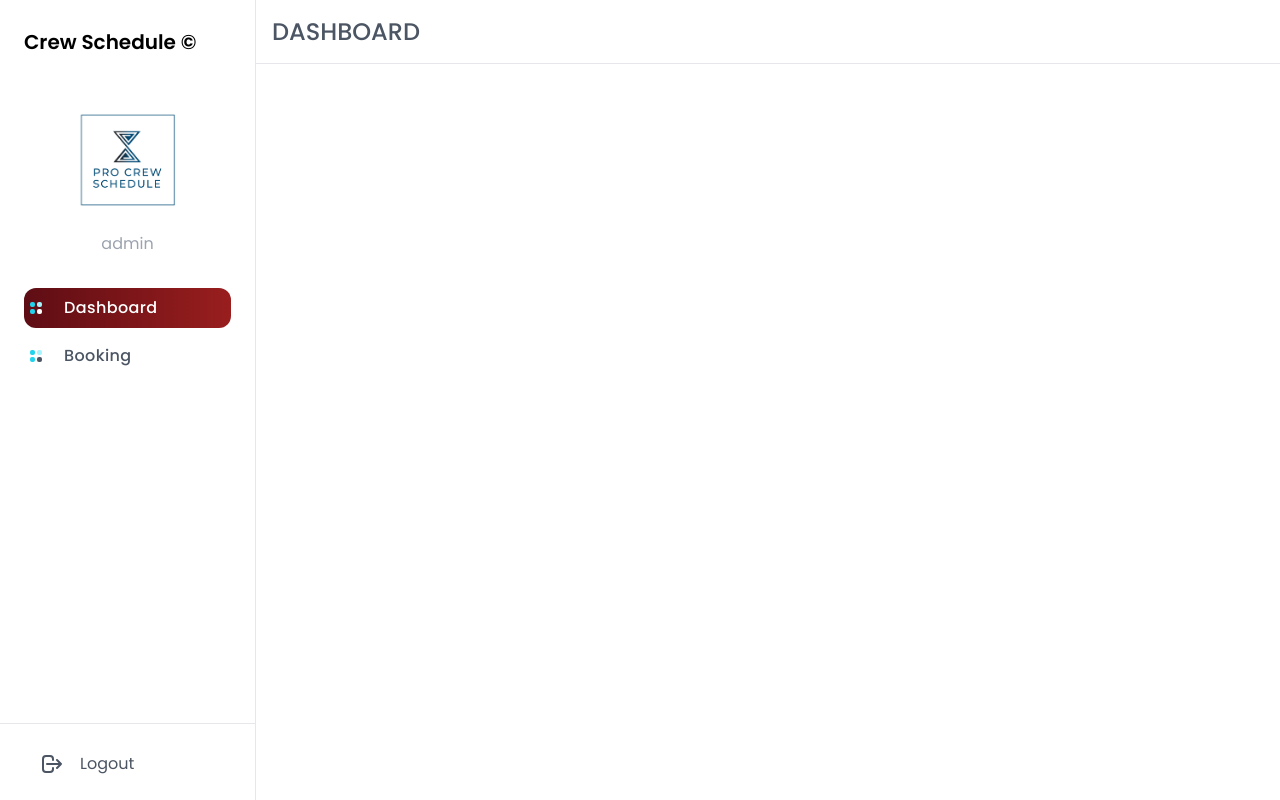
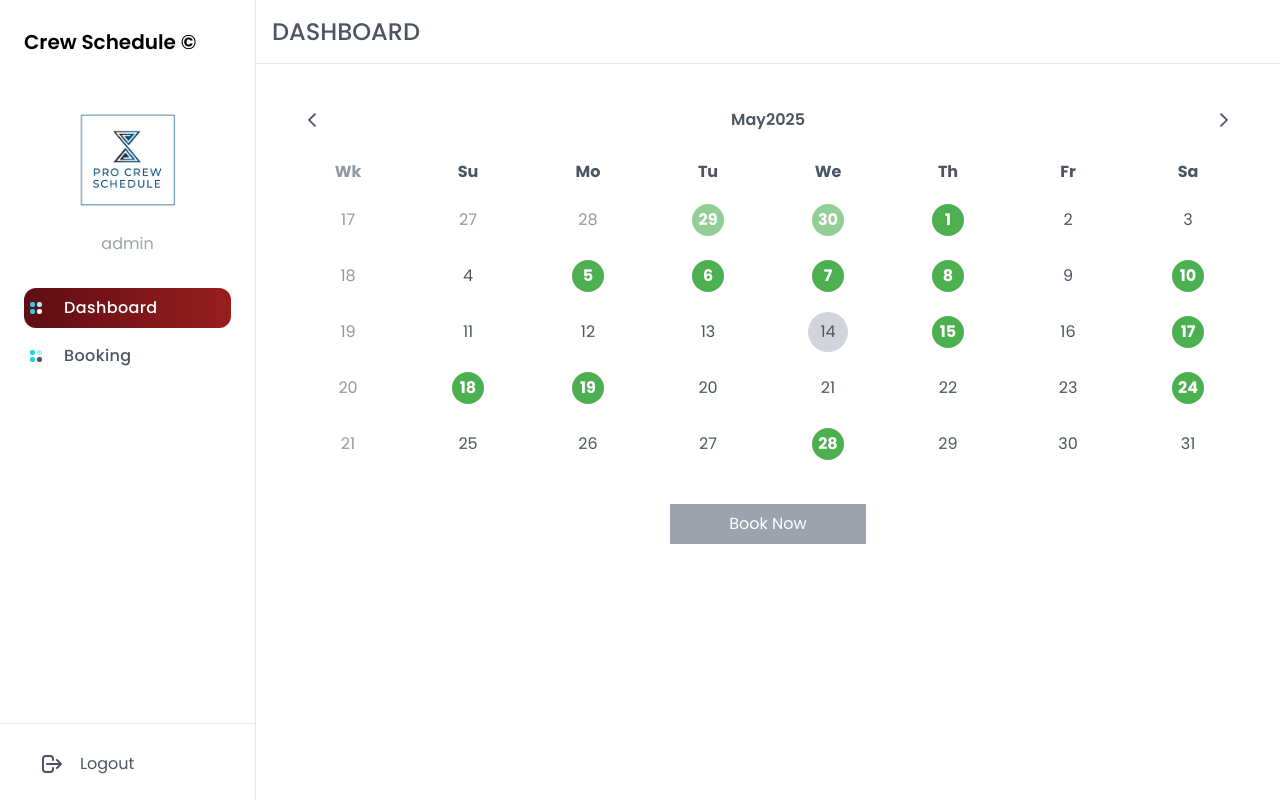
Before and after one commit to AdarshCHMMMUT/banquetfront, a React (Vite) app: page /laganCalendar in a window 1280 px wide. Built offline with nearby package versions, Linux system fonts and the light colour scheme; sample sign-in values are in the browser's storage.

Commit message:
Lagan calender

```diff
--- a/src/App.jsx
+++ b/src/App.jsx
@@ -6,6 +6,7 @@ import Home from "./pages/Home";
 import Login from "./pages/Login";
 
 import Booking from "./pages/Banquet/Booking";
+import LaganCalendar from "./pages/Banquet/LaganCalender";
 import logo from "./assets/pcs.png";
 const App = () => {
   const navigate = useNavigate();
@@ -117,7 +118,7 @@ const App = () => {
                 <li
                   onClick={() => {
                     setActiveLink("dashboard");
-                    navigate("/");
+                    navigate("/laganCalendar");
                     setMl();
                   }}
                 >
@@ -246,6 +247,7 @@ const App = () => {
               <Routes>
                 <Route path="/" element={<Home />} />
                  <Route path="/booking" element={<Booking />} />
+                 <Route path="/laganCalendar" element={<LaganCalendar />} />
               </Routes>
             </div>
           </div>
--- a/src/pages/Banquet/Booking.jsx
+++ b/src/pages/Banquet/Booking.jsx
@@ -10,16 +10,9 @@ import { useNavigate } from "react-router-dom";
 
 
 
+
+
 const Booking = () => {
-  // const [dates, setDates] = useState(null);
-  // const navigate = useNavigate();
-  // const [showForm, setShowForm] = useState(false);
-
-  //  const isRangeSelected = dates && dates.length === 2 && dates[0] && dates[1];
-
-  //  const handleBooking = () => {
-
-  //  };
 
 
 
@@ -84,30 +77,6 @@ const Booking = () => {
  return (
 
     <>
-    {/* <div className="flex flex-col items-center">
-
-
-            <Calendar
-                value={dates}
-                onChange={(e) => setDates(e.value)}
-                selectionMode="range"
-                inline
-                showWeek
-                readOnlyInput
-                className="w-full "
-            />
-
-            <button
-  className={`py-2 w-[20%] text-white ${
-    isRangeSelected ? "bg-gradient-to-r from-sky-600 to-cyan-400" : "bg-gray-400"
-  }`}
-  disabled={!isRangeSelected} onClick={handleBooking}
->
-  Book Now
-</button>
-
-
-        </div> */}
 
 
 
@@ -165,29 +134,21 @@ const Booking = () => {
   <option>Non Veg</option>
 </select>
 
-<label htmlFor="my_modal_7" className="btn ">open modal</label>
-<input type="checkbox" id="my_modal_7" className="modal-toggle" />
-<div className="modal" role="dialog ">
-  <div className="modal-box ">
-    <div className="p-4 max-w-4xl mx-auto">
-      <h2 className="text-2xl font-bold mb-4 "></h2>
 
-
-    </div>
-  </div>
-  <label className="modal-backdrop" htmlFor="my_modal_7">Close</label>
-</div>
 
 {/* You can open the modal using document.getElementById('ID').showModal() method */}
 <button className="btn" onClick={()=>document.getElementById('my_modal_3').showModal()}>open modal</button>
 <dialog id="my_modal_3" className="modal">
-  <div className="modal-box relative h-[90%] w-full max-w-3xl z-50">
+  <div className="modal-box relative h-[90%] w-full max-w-3xl z-50 pt-0">
+
+
+
+   <div className="sticky top-0 left-0 w-full px-4 py-2 bg-white z-10">
     <form method="dialog">
       {/* if there is a button in form, it will close the modal */}
       <button className="btn btn-sm btn-circle btn-ghost absolute right-2 top-2">✕</button>
     </form>
-    <h3 className="font-bold text-lg text-center">Menu Items</h3>
-   <div className="sticky top-0 left-0 w-full px-4 py-2 bg-white z-10">
+    <h3 className="font-bold text-lg text-center pb-2">Menu Items</h3>
 <label className=" input w-full border border-gray-300 rounded-md text-center py-2 focus-within:outline-none focus-within:ring-2 focus-within:ring-[#991e1e]">
   <svg className="h-[1em] opacity-50" xmlns="http://www.w3.org/2000/svg" viewBox="0 0 24 24">
     <g
@@ -216,7 +177,7 @@ const Booking = () => {
 
 
 
-      <div className="grid grid-cols-1 sm:grid-cols-2 md:grid-cols-3  gap-4 pt-[42px]   ">
+      <div className="grid grid-cols-2 sm:grid-cols-2 md:grid-cols-3  gap-4 pt-[42px]   ">
        {filteredMenuItems.map((item) => (
   <div
     key={item.id}
@@ -235,7 +196,7 @@ const Booking = () => {
         alt=""
       />
     </div>
-    <p>{item.name}</p>
+    <p className="font-semibold">{item.name}</p>
   </div>
 ))}
 
--- /dev/null
+++ b/src/pages/Banquet/LaganCalender.jsx
@@ -0,0 +1,89 @@
+import React, { useState } from 'react';
+import { Calendar } from 'primereact/calendar';
+import { useNavigate } from "react-router-dom";
+
+function LaganCalendar() {
+  const [dates, setDates] = useState(null);
+  const navigate = useNavigate();
+
+  const isRangeSelected = dates && dates.length === 2 && dates[0] && dates[1];
+
+  const handleBooking = () => {
+    // Handle booking logic here
+  };
+
+  // Get auspicious dates for a specific year
+  const getAuspiciousDates = (year) => {
+    const format = (m, d) => `${year}-${String(m).padStart(2, '0')}-${String(d).padStart(2, '0')}`;
+    return [
+      format(1, 16), format(1, 17), format(1, 18), format(1, 19), format(1, 21), format(1, 22), format(1, 24), format(1, 25), format(1, 30),
+      format(2, 3), format(2, 4), format(2, 6), format(2, 7), format(2, 13), format(2, 14), format(2, 15), format(2, 18), format(2, 19), format(2, 20), format(2, 21), format(2, 25),
+      format(3, 1), format(3, 2), format(3, 3), format(3, 5), format(3, 6),
+      format(4, 14), format(4, 16), format(4, 17), format(4, 18), format(4, 19), format(4, 20), format(4, 21), format(4, 22), format(4, 23), format(4, 25), format(4, 29), format(4, 30),
+      format(5, 1), format(5, 5), format(5, 6), format(5, 7), format(5, 8), format(5, 10), format(5, 15), format(5, 17), format(5, 18), format(5, 19), format(5, 24), format(5, 28),
+      format(6, 2), format(6, 4), format(6, 7), format(6, 8),
+      format(7, 11), format(7, 12), format(7, 13), format(7, 17), format(7, 20), format(7, 21), format(7, 22), format(7, 26), format(7, 28), format(7, 29), format(7, 31),
+      format(8, 1), format(8, 3), format(8, 4), format(8, 7), format(8, 8), format(8, 9), format(8, 13), format(8, 14), format(8, 17), format(8, 24), format(8, 25), format(8, 28), format(8, 29), format(8, 30), format(8, 31),
+      format(9, 1), format(9, 2), format(9, 3), format(9, 4), format(9, 5), format(9, 26), format(9, 27), format(9, 28),
+      format(10, 1), format(10, 2), format(10, 3), format(10, 4), format(10, 7), format(10, 8), format(10, 10), format(10, 11), format(10, 12), format(10, 22), format(10, 23), format(10, 24), format(10, 25), format(10, 26), format(10, 27), format(10, 28), format(10, 29), format(10, 30), format(10, 31),
+      format(11, 2), format(11, 3), format(11, 4), format(11, 7), format(11, 8), format(11, 12), format(11, 13), format(11, 22), format(11, 23), format(11, 24), format(11, 25), format(11, 26), format(11, 27), format(11, 29), format(11, 30),
+      format(12, 4), format(12, 5), format(12, 6),
+    ];
+  };
+
+  // Check if a calendar day is auspicious
+  const isAuspiciousDate = ({ day, month, year }) => {
+    const dateString = `${year}-${String(month + 1).padStart(2, '0')}-${String(day).padStart(2, '0')}`;
+    const auspiciousDates = getAuspiciousDates(year);
+    return auspiciousDates.includes(dateString);
+  };
+
+  // Highlight auspicious dates in the calendar
+  const dateTemplate = (date) => {
+    if (isAuspiciousDate(date)) {
+      return (
+        <div style={{
+          backgroundColor: '#4CAF50',
+          color: 'white',
+          fontWeight: 'bold',
+          borderRadius: '50%',
+          width: '2em',
+          height: '2em',
+          lineHeight: '2em',
+          textAlign: 'center'
+        }}>
+          {date.day}
+        </div>
+      );
+    }
+    return <div>{date.day}</div>;
+  };
+
+  return (
+    <div className="flex flex-col items-center">
+      <Calendar
+        value={dates}
+        onChange={(e) => setDates(e.value)}
+        selectionMode="range"
+        inline
+        showWeek
+        readOnlyInput
+        className="w-full"
+        dateTemplate={dateTemplate}
+        viewDate={dates?.[0] || new Date()}
+      />
+
+      <button
+        className={`py-2 w-[20%] text-white mt-4 ${
+          isRangeSelected ? "bg-gradient-to-r from-sky-600 to-cyan-400" : "bg-gray-400"
+        }`}
+        disabled={!isRangeSelected}
+        onClick={handleBooking}
+      >
+        Book Now
+      </button>
+    </div>
+  );
+}
+
+export default LaganCalendar;
--- a/src/pages/Home.jsx
+++ b/src/pages/Home.jsx
@@ -1,7 +1,9 @@
 import React from "react";
 
 const Home = () => {
-  return <div>Home</div>;
+  return (<>
+
+  </>);
 };
 
 export default Home;
```
